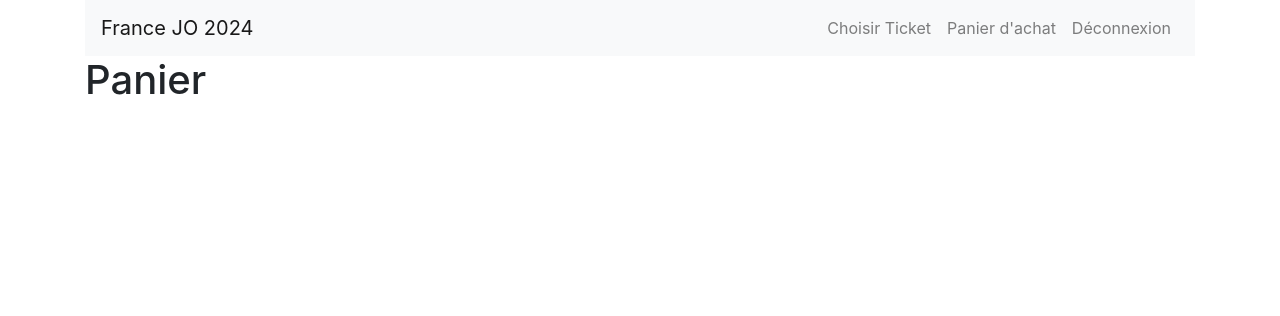
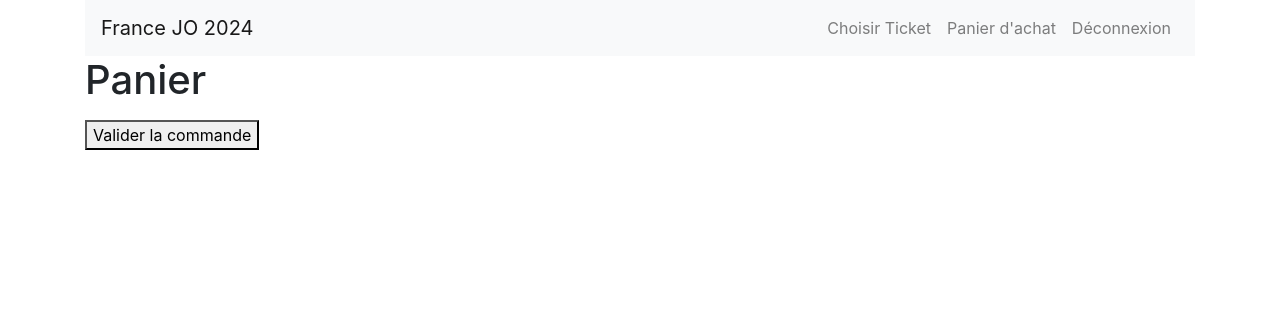
Before and after one commit to bouramadevweb/JO_2024, a Django app: page /voir_panier/ in a window 1280 px wide. Shown: the top 316 px of the page. Run offline with Django 5.2, Linux system fonts and the light colour scheme; the visitor is signed in with stand-in values (Sample User, id 1); data that the repository does not hold is empty; some libraries are stand-ins or nearby versions.

Commit message:
add form ajout command ,confimr command ,modifie command

```diff
--- a/JeuxOlympique/my_app_jo/Templates/voir_panier.html
+++ b/JeuxOlympique/my_app_jo/Templates/voir_panier.html
@@ -2,6 +2,7 @@
 {% block title %}Panier{% endblock %}
 
 {% block content %}
+<div>
     <h1>Panier</h1>
     <ul>
         {% for commande in commandes %}
@@ -11,8 +12,16 @@
                 <strong>Nombre de personnes:</strong> {{ commande.quantite }}<br>
                 <strong>Prix unitaire:</strong> {{ commande.pk_Offre.prix }}<br>
                 <strong>Prix total:</strong> {{ commande.MontantTotal }}<br>
+                 <a href="{% url 'modifier_commande' commande.pk_Commande %}">Modifier</a>
             </li>
         {% endfor %}
     </ul>
+        <div>
 
+            <form action="{% url 'valider_commande' %}" method="post">
+                {% csrf_token %}
+                <button type="submit">Valider la commande</button>
+            </form>
+        </div>
+    </div>
 {% endblock %}
--- a/JeuxOlympique/my_app_jo/models.py
+++ b/JeuxOlympique/my_app_jo/models.py
@@ -147,7 +147,7 @@ class Commande(models.Model):
 
 
     def save(self, *args, **kwargs):
-        if not self.pk_Billet_id :
+        if not self.pk_Billet_id:
             billet = Billet.objects.create(pk_typ_competition=self.pk_Offre.competition)
             billet.Cledebilletelectroniquesecurisee = billet.generer_cle()
             billet.ClefUtilisateur = self.pk_Utilisateur.ClefGeneree
--- a/JeuxOlympique/my_app_jo/urls.py
+++ b/JeuxOlympique/my_app_jo/urls.py
@@ -8,10 +8,10 @@ urlpatterns = [
     path('choisir_ticket/', views.choisir_ticket, name='choisir_ticket'),
     path('ajouter_au_panier/',views.ajouter_au_panier,name='ajouter_au_panier'),
     path('voir_panier/', views.voir_panier, name='voir_panier'),
-    # path('valider_commande/',views.valider_commande,name='valider_commande'),
-    # path('get_offres/', views.get_offres, name='get_offres'),
+    path('modifier_commande/<int:commande_id>/',views.modifier_commande, name='modifier_commande'),
+    path('valider_commande/',views.valider_commande,name='valider_commande'),
     path('connexion/', views.connexion, name='connexion'),
     path('inscription/', views.inscription, name='inscription'),
     path('passer_commande/<str:offre_id>/', views.passer_commande, name='passer_commande'),
-     path('deconnexion/', views.deconnexion, name='deconnexion'),
+    path('deconnexion/', views.deconnexion, name='deconnexion'),
 ]
--- a/JeuxOlympique/my_app_jo/views.py
+++ b/JeuxOlympique/my_app_jo/views.py
@@ -2,7 +2,7 @@ from django.shortcuts import render, redirect
 from django.contrib.auth import authenticate, login, logout
 from django.contrib.auth.forms import AuthenticationForm
 from django.contrib import messages
-from .forms import InscriptionForm, CommandeForm
+from .forms import InscriptionForm, CommandeForm,ModifierCommandeForm
 from django.http import JsonResponse
 from django.views.decorators.http import require_POST
 from django.contrib.auth.decorators import login_required
@@ -10,6 +10,7 @@ from .models import Offre, Commande, Competitions, User ,List_competition,Billet
 from django.http import JsonResponse
 from django.contrib import messages
 from django.contrib.auth.decorators import login_required
+from django.shortcuts import get_object_or_404
 from django.db import transaction
 
 def home(request):
@@ -20,7 +21,7 @@ from django.shortcuts import render
 from .models import Offre, Competitions
 
 def choisir_ticket(request):
-    # Sélectionner la première compétition disponible
+    # Sélectionner la compétition disponible
     competitions = Competitions.objects.select_related('pk_lieu').all()
     if competitions:
         competition_id = competitions.first().pk_typ_competition
@@ -33,6 +34,8 @@ def choisir_ticket(request):
 @login_required
 def ajouter_au_panier(request):
     if request.method == 'POST':
+        print("Données POST reçues :", request.POST)
+
         offre_ids = request.POST.getlist('offre_id')
         quantites = {offre_id: int(request.POST.get(f'quantite_{offre_id}', 0)) for offre_id in offre_ids}
 
@@ -50,36 +53,55 @@ def ajouter_au_panier(request):
                     if quantite <= 0:
                         continue  # Ignorer les quantités nulles ou négatives
                     commande = Commande.objects.create(
-                        offre=offre,
+                        pk_Offre=offre,
                         quantite=quantite,
                         MontantTotal=offre.prix * quantite,
                         pk_Utilisateur=request.user
                     )
 
-                    # Générer le billet
-                    billet = Billet.objects.create(
-                        pk_typ_competition=offre.competition
-                        # Autres champs du billet
-                    )
-                    commande.pk_Billet = billet
-                    commande.save()
+                    # Générer le billet si la commande est validée
+                    if commande.est_validee:
+                        commande.save()  # Appel de la méthode pour générer le billet
 
-                    print(f"Billet généré pour la commande {commande.pk_Commande}")
+                        print(f"Billet généré pour la commande {commande.pk_Commande}")
 
                 messages.success(request, "Les offres ont été ajoutées au panier.")
                 return redirect('voir_panier')
         except Exception as e:
             messages.error(request, f"Une erreur s'est produite lors de la validation de la commande : {str(e)}")
+            print(f"Erreur lors de la validation de la commande : {str(e)}")
             return redirect('choisir_ticket')
 
     else:
         return redirect('choisir_ticket')
-
-
 @login_required
 def voir_panier(request):
     commandes = Commande.objects.filter(pk_Utilisateur=request.user)
     return render(request, 'voir_panier.html', {'commandes': commandes})
+@login_required
+def valider_commande(request):
+    if request.method == 'POST':
+        commandes_a_valider = Commande.objects.filter(pk_Utilisateur=request.user, est_validee=False)
+        commandes_a_valider.update(est_validee=True)  # Marquer toutes les commandes comme validées
+        messages.success(request, "Vos commandes ont été validées avec succès.")
+    return redirect('voir_panier')
+
+@login_required
+def modifier_commande(request, commande_id):
+    commande = get_object_or_404(Commande, pk=commande_id)
+
+    if request.method == 'POST':
+        form = ModifierCommandeForm(request.POST, instance=commande)
+        if form.is_valid():
+            form.save()
+            messages.success(request, "La commande a été modifiée avec succès.")
+            return redirect('voir_panier')
+    else:
+        form = ModifierCommandeForm(instance=commande)
+
+    return render(request, 'modifier_commande.html', {'form': form, 'commande': commande})
+
+
 
 def inscription(request):
     if request.method == 'POST':
```
Also changed, not shown: JeuxOlympique/my_app_jo/Templates/modifier_commande.html (added, +13 -0 lines), JeuxOlympique/my_app_jo/forms.py (+13 -1 lines).
